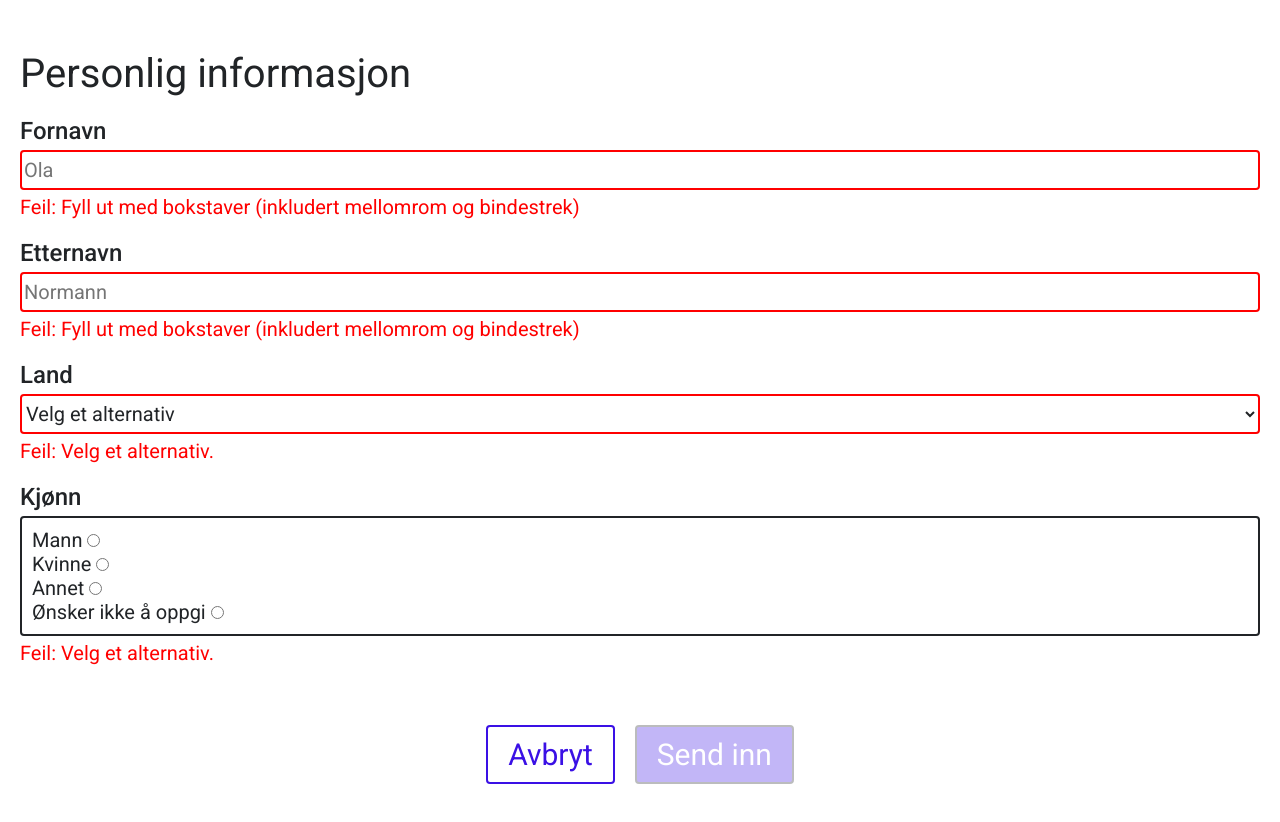
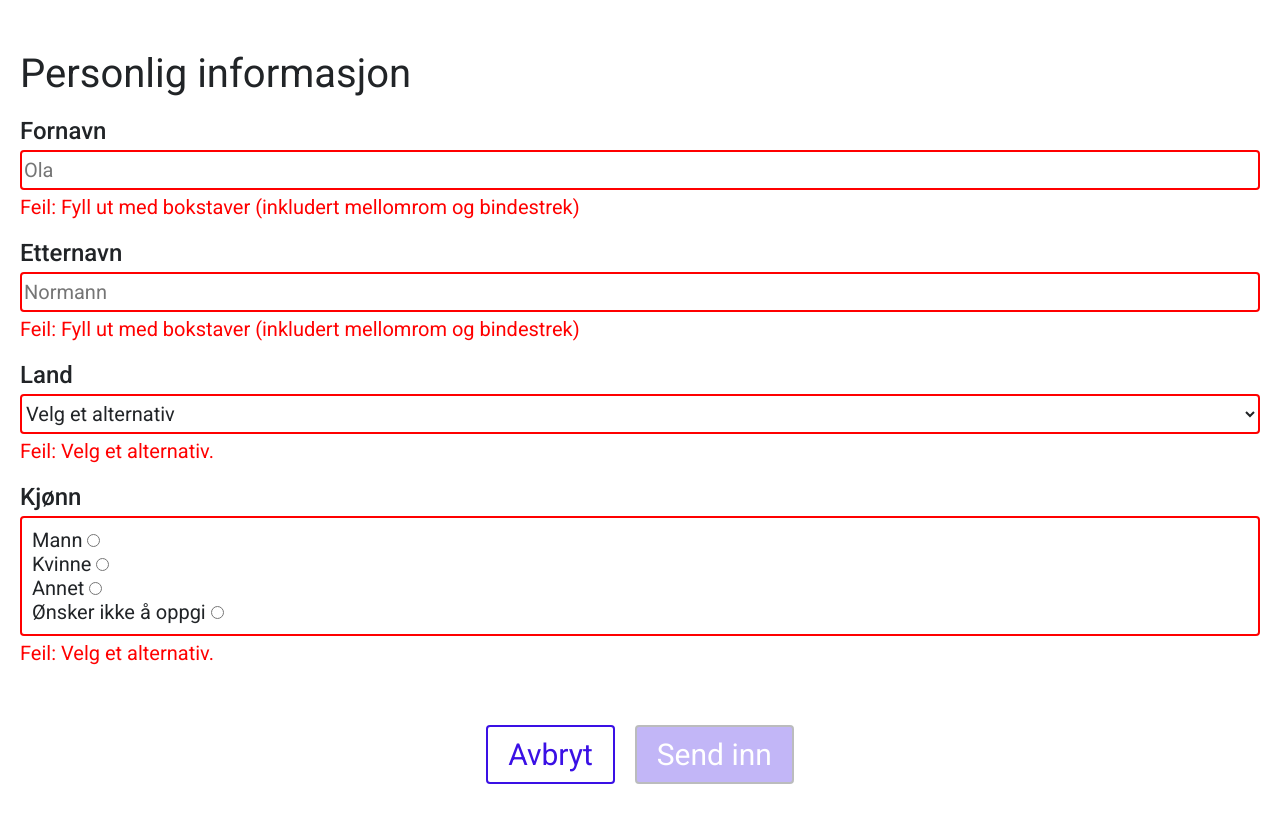
Before and after one commit to 0mar0mrani/form, a React (Vite) app: page / in a window 1280 px wide. Shown: the top 822 px of the page. Built offline with nearby package versions, Linux system fonts and the light colour scheme.

Commit message:
Added invalid appearance

```diff
--- a/src/components/form/RadioInput.tsx
+++ b/src/components/form/RadioInput.tsx
@@ -3,7 +3,7 @@ export default function SelectInput({ name, stateValue, onChange, isValid, optio
 		<div className="form__radio">
 			<div htmlFor="" className="form__radio-header">{ name }</div>
 
-			<div className="form__radio-container">
+			<div className={`form__radio-container ${isValid ? '' : 'form__radio-container--invalid'}`}>
 				{options.map((option) => (
 					<div key={option.value}>
 						<label htmlFor={option.value}> {option.label} </label>
--- a/src/css/modules/form/RadioInput.css
+++ b/src/css/modules/form/RadioInput.css
@@ -14,3 +14,7 @@
 	border: solid 2px #212427;
 	border-radius: 4px;
 }
+
+.form__radio-container--invalid {
+	border: solid 2px red;
+}
```
